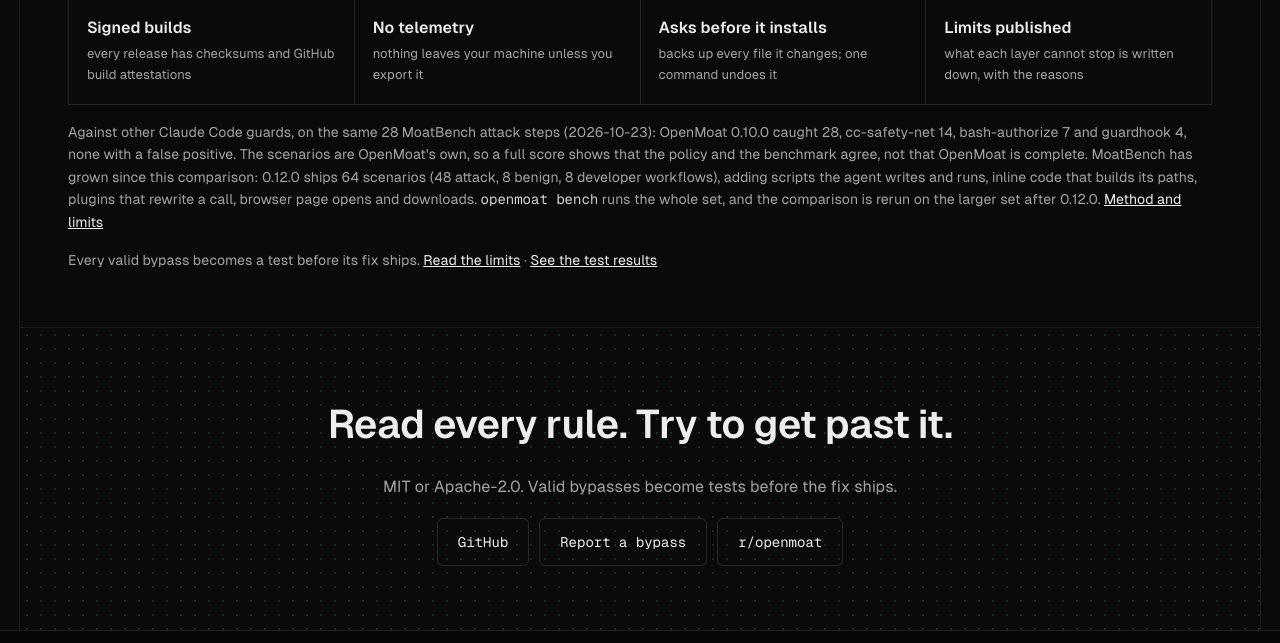
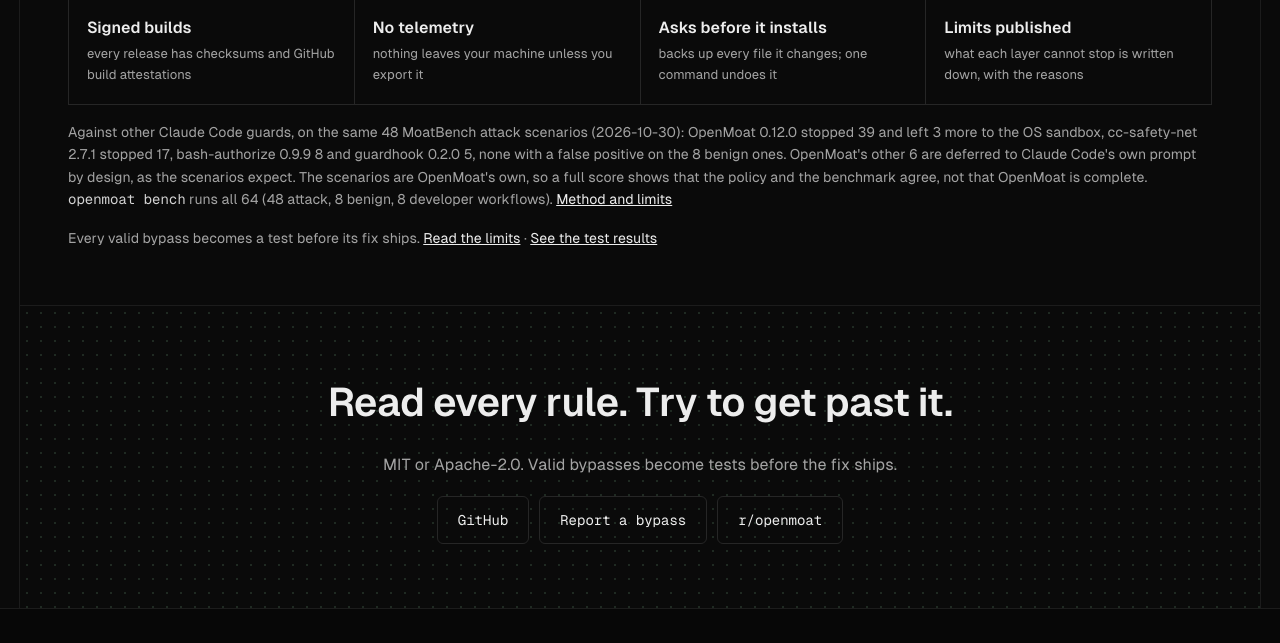
Before and after one commit to crocodile-labs/openmoat.dev, an Astro site: page / in a window 1280 px wide. Shown: the part 9602-10245 px from the top of the page. Built offline with nearby package versions, Linux system fonts and the light colour scheme; Astro itself is replaced by a stand-in of ours.

Commit message:
Home: MoatBench comparison rerun on 0.12.0 (2026-10-30) (#7)

```diff
--- a/src/pages/index.astro
+++ b/src/pages/index.astro
@@ -410,7 +410,7 @@
         <div style="border-right: 1px solid var(--line-2); border-bottom: 1px solid var(--line-2); padding: 18px"><p style="margin: 0 0 4px; font-weight: 600">Asks before it installs</p><p style="margin: 0; color: var(--muted); font-size: 13px">backs up every file it changes; one command undoes it</p></div>
         <div style="border-right: 1px solid var(--line-2); border-bottom: 1px solid var(--line-2); padding: 18px"><p style="margin: 0 0 4px; font-weight: 600">Limits published</p><p style="margin: 0; color: var(--muted); font-size: 13px">what each layer cannot stop is written down, with the reasons</p></div>
       </div>
-      <p style="margin: 16px 0 0; color: var(--muted); font-size: 14px">Against other Claude Code guards, on the same 28 MoatBench attack steps (2026-10-23): OpenMoat 0.10.0 caught 28, cc-safety-net 14, bash-authorize 7 and guardhook 4, none with a false positive. The scenarios are OpenMoat's own, so a full score shows that the policy and the benchmark agree, not that OpenMoat is complete. MoatBench has grown since this comparison: 0.12.0 ships 64 scenarios (48 attack, 8 benign, 8 developer workflows), adding scripts the agent writes and runs, inline code that builds its paths, plugins that rewrite a call, browser page opens and downloads. <code style="font-family: 'Geist Mono', monospace; color: var(--fg-2)">openmoat bench</code> runs the whole set, and the comparison is rerun on the larger set after 0.12.0. <a href="https://github.com/crocodile-labs/openmoat/blob/main/docs/MOATBENCH.md#comparison-with-other-claude-code-guards">Method and limits</a></p>
+      <p style="margin: 16px 0 0; color: var(--muted); font-size: 14px">Against other Claude Code guards, on the same 48 MoatBench attack scenarios (2026-10-30): OpenMoat 0.12.0 stopped 39 and left 3 more to the OS sandbox, cc-safety-net 2.7.1 stopped 17, bash-authorize 0.9.9 8 and guardhook 0.2.0 5, none with a false positive on the 8 benign ones. OpenMoat's other 6 are deferred to Claude Code's own prompt by design, as the scenarios expect. The scenarios are OpenMoat's own, so a full score shows that the policy and the benchmark agree, not that OpenMoat is complete. <code style="font-family: 'Geist Mono', monospace; color: var(--fg-2)">openmoat bench</code> runs all 64 (48 attack, 8 benign, 8 developer workflows). <a href="https://github.com/crocodile-labs/openmoat/blob/main/docs/MOATBENCH.md#comparison-with-other-claude-code-guards">Method and limits</a></p>
       <p style="margin: 16px 0 0; color: var(--muted); font-size: 14px">Every valid bypass becomes a test before its fix ships. <a href="/docs/limits/">Read the limits</a> · <a href="https://github.com/crocodile-labs/openmoat/blob/main/docs/EVIDENCE.md">See the test results</a></p>
     </section>
 
```
